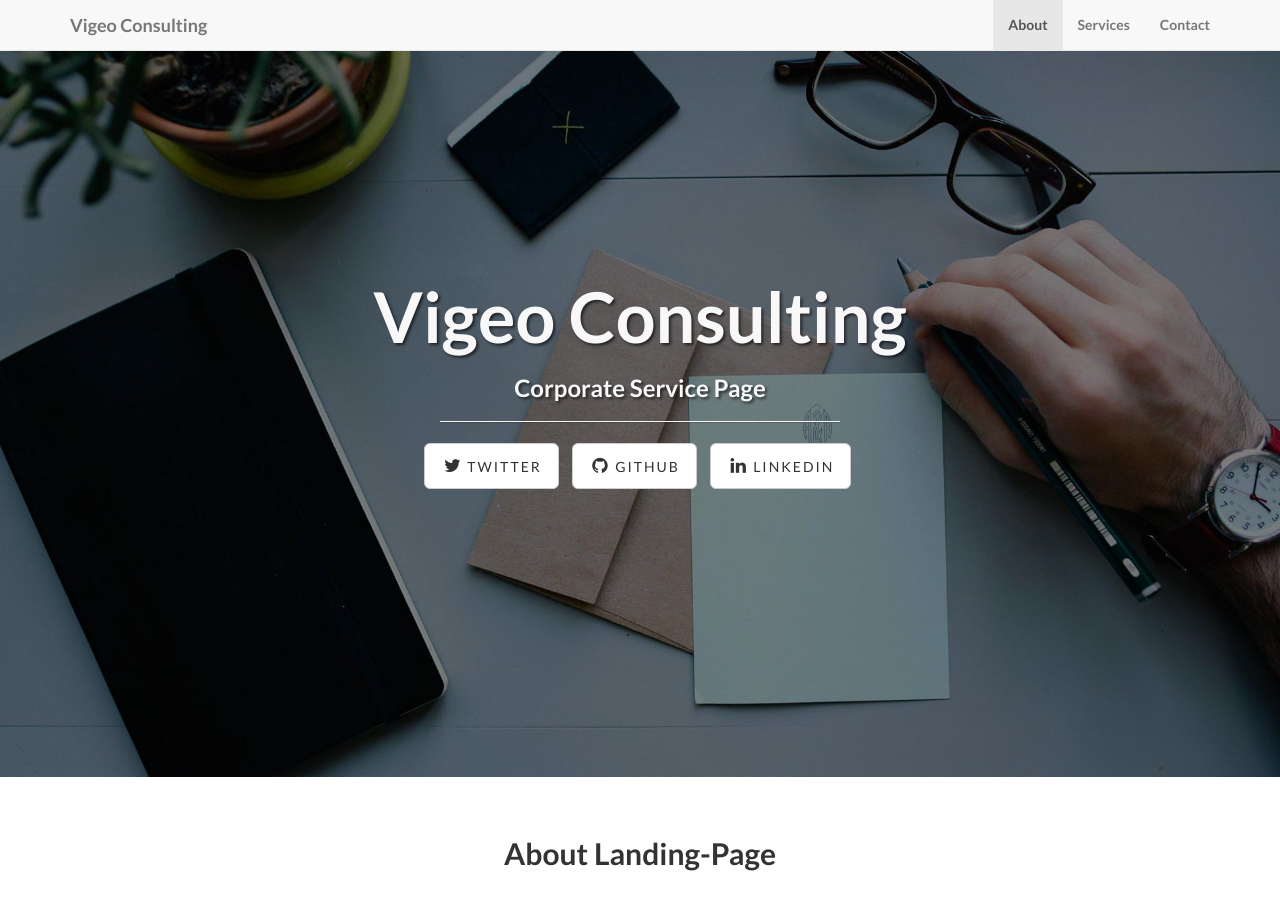
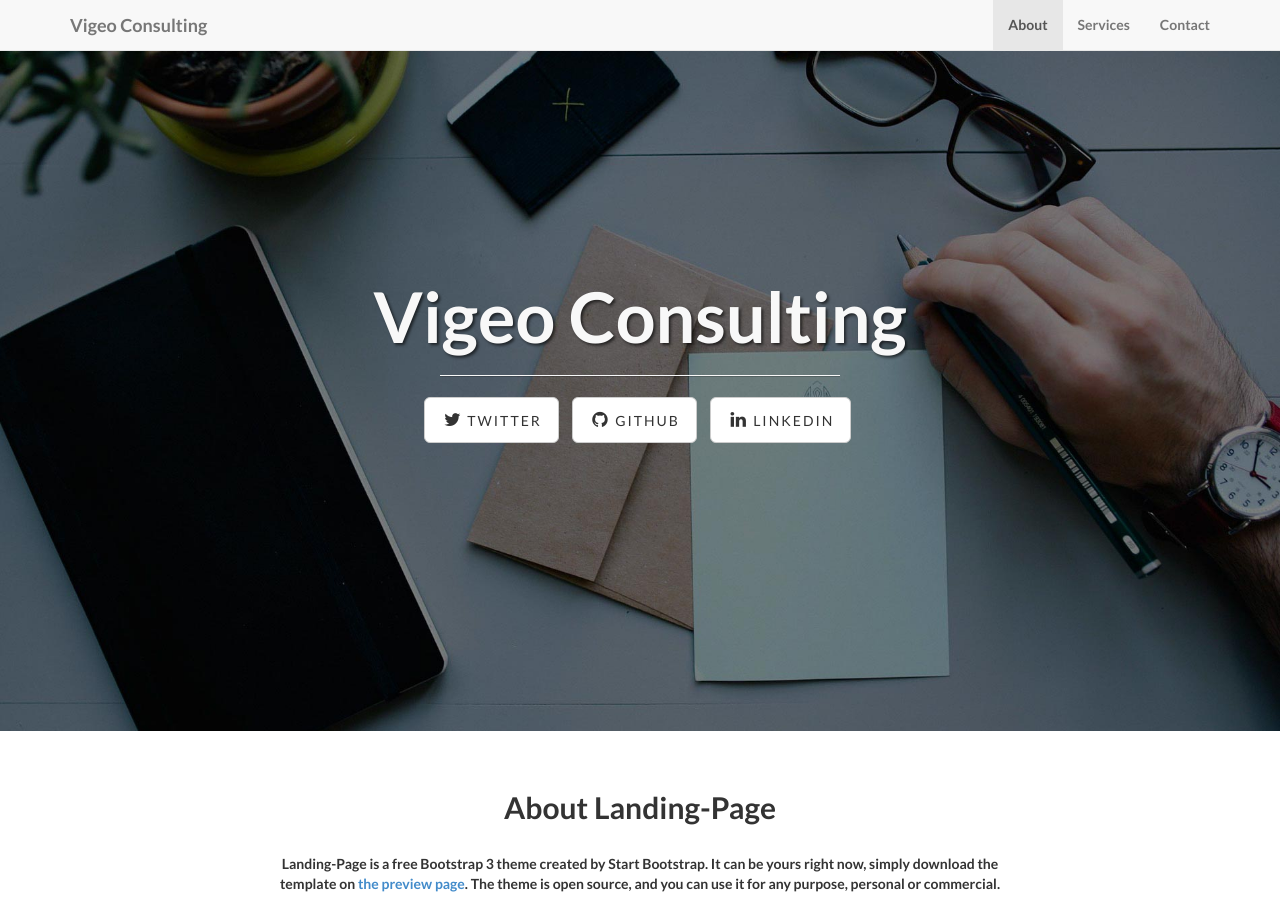
Before and after one commit to starbuck10/vigeoconsult, a Jekyll site: the page built from index.html, in a window 1280 px wide and 900 px high. Built offline with Jekyll 4.4.1, drawn with Linux system fonts in a browser that asks for light colours.

Commit message:
main page updates

```diff
--- a/index.html
+++ b/index.html
@@ -1,5 +1,5 @@
 ---
 layout: default
 title: Vigeo Consulting
-subTitle: Corporate Service Page
+subTitle:
 ---
```
